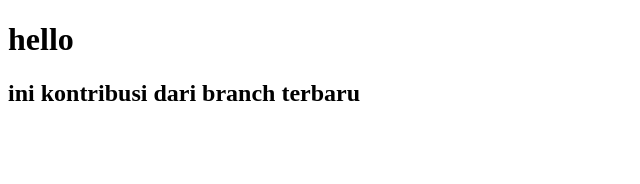
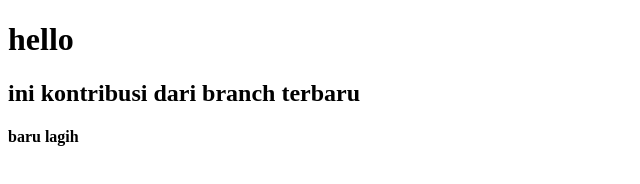
Before and after one commit to soullmeth1/deepdive, a plain HTML site: page index.html in a window 1280 px wide. Shown: the full height of the page, 0-640 px from the left. Drawn offline with Linux system fonts and the light colour scheme.

Commit message:
tambah h4

```diff
--- a/index.html
+++ b/index.html
@@ -7,5 +7,6 @@
 <body>
 	<h1>hello</h1>
 	<h2>ini kontribusi dari branch terbaru</h2>
+	<h4>baru lagih</h4>
 </body>
 </html>
```
